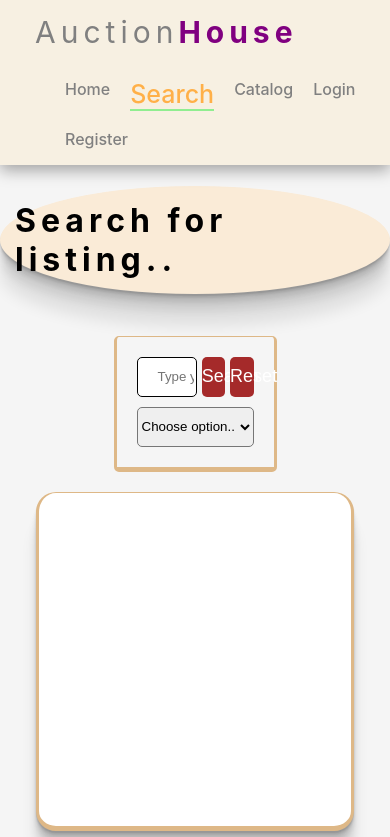
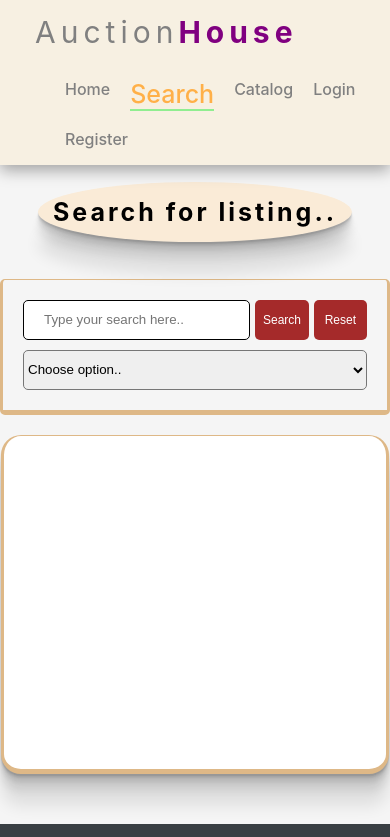
Before and after one commit to HristoYonkov/Auction-House-ExamProject, a React (Create React App) app in the folder Auction-House/auction-house/: page /search in a window 390 px wide. Shown: the top 837 px of the page. Built offline with nearby package versions, Linux system fonts and the light colour scheme.

Commit message:
Update Search.css

```diff
--- a/Auction-House/auction-house/src/components/Search/Search.css
+++ b/Auction-House/auction-house/src/components/Search/Search.css
@@ -41,12 +41,14 @@
     height: 40px;
     gap: 5px;
 }
+
 .search {
-   width: 80%;
-   border-radius: 5px;
-   border: 1px solid black;
-   padding-left: 10px;
+    width: 80%;
+    border-radius: 5px;
+    border: 1px solid black;
+    padding-left: 10px;
 }
+
 .search-btn {
     width: 20%;
     padding: 0;
@@ -58,12 +60,15 @@
     font-size: 18px;
     cursor: pointer;
 }
+
 .search-btn:hover {
     background-color: green;
 }
+
 .search-btn:active {
     scale: 0.95;
 }
+
 .select-input {
     height: 40px;
     border-radius: 5px;
@@ -97,8 +102,25 @@
     align-items: center;
     align-self: flex-start;
 }
+
 .no-content h1 {
     font-size: 30px;
     font-weight: 400;
     font-style: oblique;
 }
+
+@media screen and (max-width: 900px) {
+    .search-header {
+        font-size: 25px;
+        letter-spacing: 3px;
+    }
+    .search-wrapper-inputs {
+        width: 100%;
+    }
+    .search-result {
+        width: 98%;
+    }
+    .search-btn {
+        font-size: 12px;
+    }
+}
```
